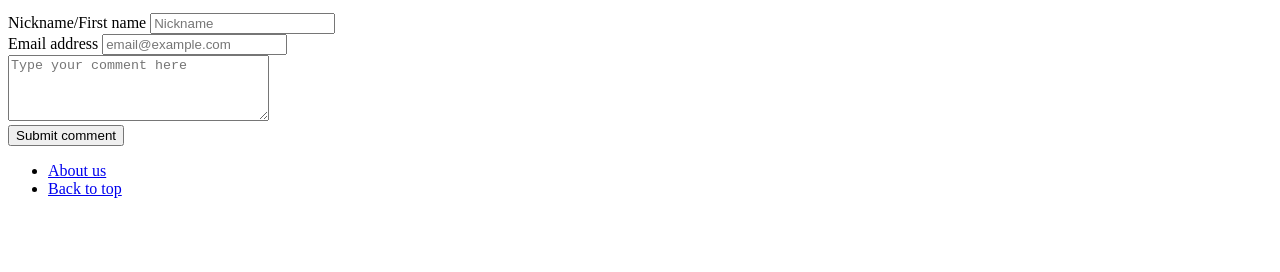
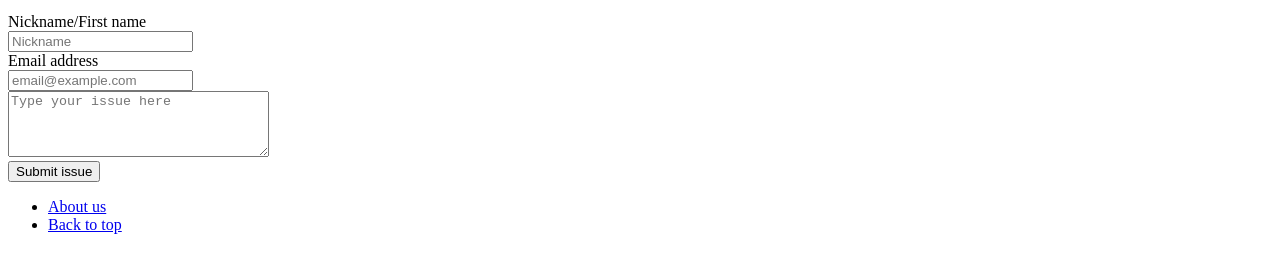
Before and after one commit to lool3/CS-site, a plain HTML site: page index.html in a window 1280 px wide. Shown: the part 450-722 px from the top of the page. Drawn offline with Linux system fonts and the light colour scheme.

Commit message:
Update index.html

```diff
--- a/index.html
+++ b/index.html
@@ -16,14 +16,16 @@
 
 	<form action="" method="">
 		<label for="nickname">Nickname/First name</label>
+		<br>
 		<input type="text" name="name" id="nickname" placeholder="Nickname">
 		<br>
 		<label for="emailaddress">Email address</label>
+		<br>
 		<input type="email" name="email" id="emailaddress" placeholder="email@example.com">
 		<br>
-		<textarea rows="4" cols="30" placeholder="Type your comment here"></textarea>
+		<textarea rows="4" cols="30" placeholder="Type your issue here"></textarea>
 		<br>
-		<input type="submit" value="Submit comment">
+		<input type="submit" value="Submit issue">
 	</form>
 
 	<ul>
```
